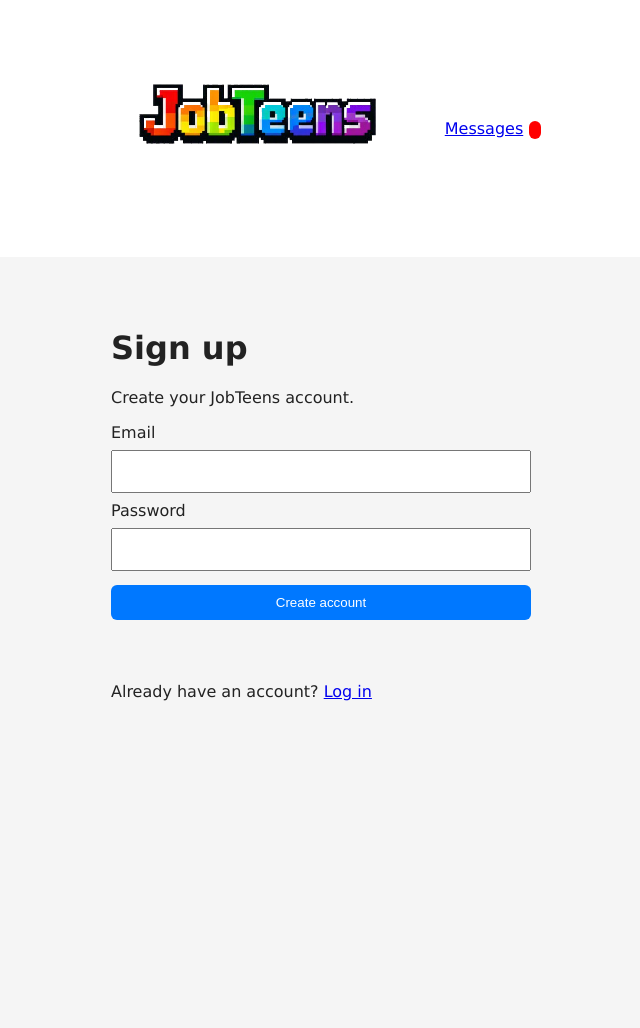
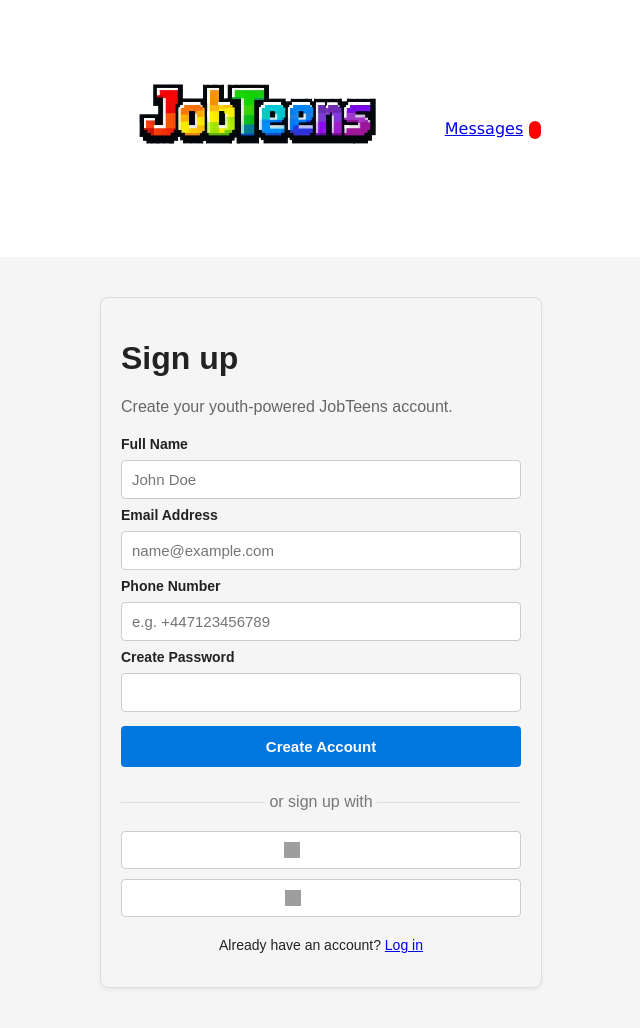
Before and after one commit to d08689390-byte/jobteens, a Jekyll site: the page built from signup.html, in a window 1280 px wide. Shown: the whole page, without its empty margins (319-959 px from the left). Built offline with Jekyll 4.4.1, drawn with Linux system fonts in a browser that asks for light colours; comment, search, counter and statistics services are not loaded; before the commit the page ends 900 px from its top, so only the background shows below that; grey boxes are pictures that could not be loaded.

Commit message:
Update signup.html

```diff
--- a/signup.html
+++ b/signup.html
@@ -3,20 +3,48 @@ layout: default
 title: Sign up - JobTeens
 ---
 
+<style>
+  .auth-page { font-family: sans-serif; max-width: 400px; margin: 40px auto; padding: 20px; border: 1px solid #ddd; border-radius: 8px; box-shadow: 0 2px 4px rgba(0,0,0,0.05); }
+  .auth-form { display: flex; flex-direction: column; gap: 12px; margin-bottom: 20px; }
+  .auth-form label { font-weight: bold; font-size: 14px; }
+  .auth-form input { padding: 10px; border: 1px solid #ccc; border-radius: 4px; font-size: 15px; }
+  .auth-form button { padding: 12px; background: #0076df; color: white; border: none; border-radius: 4px; font-weight: bold; cursor: pointer; font-size: 15px; }
+  .divider { display: flex; align-items: center; text-align: center; margin: 20px 0; color: #777; }
+  .divider::before, .divider::after { content: ''; flex: 1; border-bottom: 1px solid #ddd; }
+  .divider:not(:empty)::before { margin-right: .25em; }
+  .divider:not(:empty)::after { margin-left: .25em; }
+  .social-btn { display: flex; align-items: center; justify-content: center; gap: 10px; padding: 10px; border: 1px solid #ccc; background: white; border-radius: 4px; cursor: pointer; font-weight: bold; margin-bottom: 10px; width: 100%; font-size: 14px; }
+  .social-btn:hover { background: #f9f9f9; }
+</style>
+
 <main class="auth-page">
   <h1>Sign up</h1>
-  <p>Create your JobTeens account.</p>
+  <p style="color:#666; margin-bottom:20px;">Create your youth-powered JobTeens account.</p>
 
-  <form id="signup-form">
-    <label for="signup-email">Email</label>
-    <input id="signup-email" name="email" type="email" autocomplete="email" required>
+  <form id="signup-form" class="auth-form" onsubmit="event.preventDefault(); localStorage.setItem('loggedIn', 'true'); window.location.href='./';">
+    <label for="signup-name">Full Name</label>
+    <input id="signup-name" type="text" placeholder="John Doe" required>
 
-    <label for="signup-password">Password</label>
-    <input id="signup-password" name="password" type="password" autocomplete="new-password" minlength="6" required>
+    <label for="signup-email">Email Address</label>
+    <input id="signup-email" type="email" placeholder="name@example.com" required>
 
-    <button type="submit">Create account</button>
-    <p id="signup-message" role="status" aria-live="polite"></p>
+    <label for="signup-phone">Phone Number</label>
+    <input id="signup-phone" type="tel" placeholder="e.g. +447123456789" required>
+
+    <label for="signup-password">Create Password</label>
+    <input id="signup-password" type="password" required>
+
+    <button type="submit">Create Account</button>
   </form>
 
-  <p>Already have an account? <a href="{{ '/login.html' | relative_url }}">Log in</a></p>
+  <div class="divider">or sign up with</div>
+
+  <button type="button" class="social-btn" onclick="localStorage.setItem('loggedIn', 'true'); window.location.href='./';">
+    <img src="https://unpkg.com" style="width:16px; height:16px;" alt=""> Google
+  </button>
+  <button type="button" class="social-btn" onclick="localStorage.setItem('loggedIn', 'true'); window.location.href='./';">
+    <img src="https://unpkg.com" style="width:16px; height:16px;" alt=""> GitHub
+  </button>
+
+  <p style="margin-top:20px; font-size:14px; text-align:center;">Already have an account? <a href="{{ '/login.html' | relative_url }}">Log in</a></p>
 </main>
```
